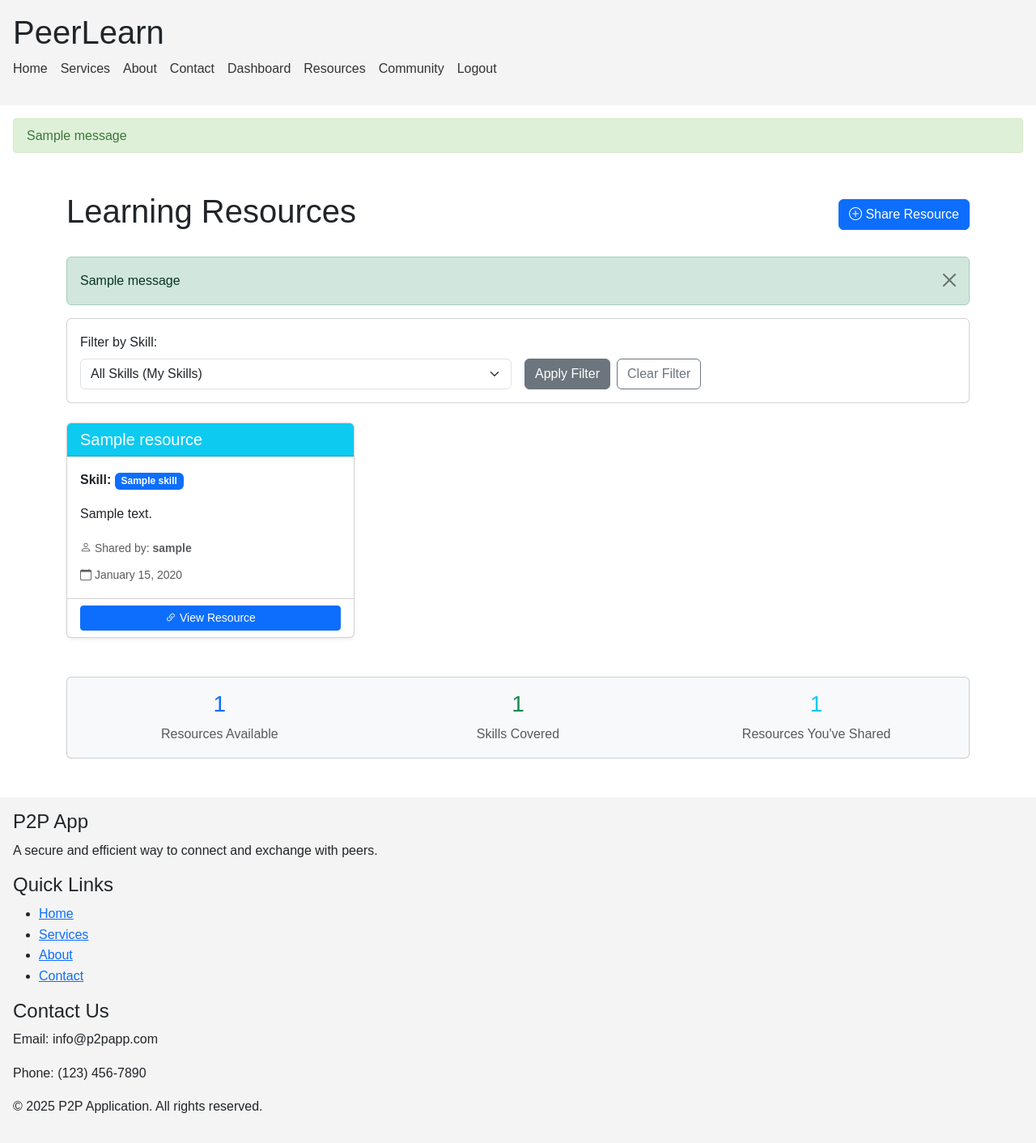
After one commit to quantum-coderX/Peer_to_peer_flaskapp, a Flask app: page /resources in a window 1280 px wide. The commit adds this page. Shown: the whole page at 81% size. Run offline with Flask 3, Linux system fonts and the light colour scheme; a user stored in the database is signed in; tables that the repository leaves empty hold one stand-in row (values such as "Sample post"); one stand-in notice (Sample message) is shown.

Commit message:
Addded resources final

```diff
--- a/app.py
+++ b/app.py
@@ -445,6 +445,37 @@ def handle_connection(connection_id, action):
 
     return redirect(url_for('dashboard'))
 
+@app.route('/resources')
+@login_required
+def view_resources():
+    # Get filter parameters
+    skill_id = request.args.get('skill_id', type=int)
+
+    # Get all skills for the dropdown
+    skills = Skill.query.order_by(Skill.name).all()
+
+    # Get user's skill IDs (both teaching and learning)
+    user_skill_ids = [skill.skill_id for skill in current_user.skills]
+
+    # Build the query based on filters
+    if skill_id:
+        # Filter by specific skill
+        resources = Resource.query.filter_by(skill_id=skill_id).order_by(Resource.created_at.desc()).all()
+        selected_skill = Skill.query.get(skill_id)
+    elif user_skill_ids:
+        # Show resources for user's skills
+        resources = Resource.query.filter(Resource.skill_id.in_(user_skill_ids)).order_by(Resource.created_at.desc()).all()
+        selected_skill = None
+    else:
+        # Show all resources if user has no skills
+        resources = Resource.query.order_by(Resource.created_at.desc()).all()
+        selected_skill = None
+
+    return render_template('resources.html',
+                          resources=resources,
+                          skills=skills,
+                          selected_skill=selected_skill)
+
 @app.route('/share-resource', methods=['GET', 'POST'])
 @login_required
 def share_resource():
@@ -466,7 +497,7 @@ def share_resource():
         db.session.commit()
 
         flash('Learning resource has been shared successfully!', 'success')
-        return redirect(url_for('dashboard'))
+        return redirect(url_for('view_resources'))
 
     return render_template('share_resource.html', form=form)
 
--- a/templates/dashboard.html
+++ b/templates/dashboard.html
@@ -242,7 +242,10 @@
           </div>
 
           <div class="mt-3">
-            <a href="{{ url_for('share_resource') }}" class="btn btn-info"
+            <a href="{{ url_for('view_resources') }}" class="btn btn-info me-2"
+              >View All Resources</a
+            >
+            <a href="{{ url_for('share_resource') }}" class="btn btn-primary"
               >Share Resource</a
             >
           </div>
--- a/templates/layout.html
+++ b/templates/layout.html
@@ -8,6 +8,11 @@
     <link
       href="https://cdn.jsdelivr.net/npm/bootstrap@5.3.0-alpha1/dist/css/bootstrap.min.css"
       rel="stylesheet"
+    />
+    <!-- Bootstrap Icons -->
+    <link
+      rel="stylesheet"
+      href="https://cdn.jsdelivr.net/npm/bootstrap-icons@1.11.0/font/bootstrap-icons.css"
     />
     <style>
       /* Basic styles */
@@ -116,6 +121,7 @@
           <li><a href="#">Contact</a></li>
           {% if current_user.is_authenticated %}
           <li><a href="{{ url_for('dashboard') }}">Dashboard</a></li>
+          <li><a href="{{ url_for('view_resources') }}">Resources</a></li>
           <li><a href="{{ url_for('community') }}">Community</a></li>
           <li><a href="{{ url_for('logout') }}">Logout</a></li>
           {% else %}
--- /dev/null
+++ b/templates/resources.html
@@ -0,0 +1,138 @@
+{% extends "layout.html" %}
+
+{% block title %}Learning Resources - PeerLearn{% endblock %}
+
+{% block content %}
+<div class="container mt-5">
+  <div class="d-flex justify-content-between align-items-center mb-4">
+    <h1>Learning Resources</h1>
+    <a href="{{ url_for('share_resource') }}" class="btn btn-primary">
+      <i class="bi bi-plus-circle"></i> Share Resource
+    </a>
+  </div>
+
+  {% with messages = get_flashed_messages(with_categories=true) %}
+    {% if messages %}
+      {% for category, message in messages %}
+        <div class="alert alert-{{ category }} alert-dismissible fade show" role="alert">
+          {{ message }}
+          <button type="button" class="btn-close" data-bs-dismiss="alert" aria-label="Close"></button>
+        </div>
+      {% endfor %}
+    {% endif %}
+  {% endwith %}
+
+  <!-- Filter Section -->
+  <div class="card mb-4">
+    <div class="card-body">
+      <form method="GET" action="{{ url_for('view_resources') }}" class="row g-3">
+        <div class="col-md-6">
+          <label for="skill_id" class="form-label">Filter by Skill:</label>
+          <select name="skill_id" id="skill_id" class="form-select" onchange="this.form.submit()">
+            <option value="">All Skills (My Skills)</option>
+            {% for skill in skills %}
+              <option value="{{ skill.id }}" {% if selected_skill and selected_skill.id == skill.id %}selected{% endif %}>
+                {{ skill.name }}
+              </option>
+            {% endfor %}
+          </select>
+        </div>
+        <div class="col-md-6 d-flex align-items-end">
+          <button type="submit" class="btn btn-secondary me-2">Apply Filter</button>
+          <a href="{{ url_for('view_resources') }}" class="btn btn-outline-secondary">Clear Filter</a>
+        </div>
+      </form>
+    </div>
+  </div>
+
+  <!-- Resources Display -->
+  <div class="row">
+    {% if resources %}
+      {% for resource in resources %}
+        <div class="col-md-6 col-lg-4 mb-4">
+          <div class="card h-100 shadow-sm">
+            <div class="card-header bg-info text-white">
+              <h5 class="card-title mb-0">{{ resource.title }}</h5>
+            </div>
+            <div class="card-body">
+              <p class="card-text">
+                <strong>Skill:</strong>
+                <span class="badge bg-primary">{{ resource.skill.name }}</span>
+              </p>
+
+              {% if resource.description %}
+                <p class="card-text">{{ resource.description }}</p>
+              {% else %}
+                <p class="card-text text-muted">No description provided.</p>
+              {% endif %}
+
+              <div class="mt-3">
+                <p class="text-muted mb-2">
+                  <small>
+                    <i class="bi bi-person"></i> Shared by: <strong>{{ resource.user.username }}</strong>
+                  </small>
+                </p>
+                <p class="text-muted mb-0">
+                  <small>
+                    <i class="bi bi-calendar"></i> {{ resource.created_at.strftime('%B %d, %Y') }}
+                  </small>
+                </p>
+              </div>
+            </div>
+            <div class="card-footer bg-transparent">
+              {% if resource.url %}
+                <a href="{{ resource.url }}" target="_blank" class="btn btn-primary btn-sm w-100">
+                  <i class="bi bi-link-45deg"></i> View Resource
+                </a>
+              {% elif resource.file_path %}
+                <a href="{{ url_for('download_resource', resource_id=resource.id) }}" class="btn btn-primary btn-sm w-100">
+                  <i class="bi bi-download"></i> Download Resource
+                </a>
+              {% else %}
+                <button class="btn btn-secondary btn-sm w-100" disabled>
+                  No link available
+                </button>
+              {% endif %}
+            </div>
+          </div>
+        </div>
+      {% endfor %}
+    {% else %}
+      <div class="col-12">
+        <div class="alert alert-info text-center">
+          <h4>No Resources Found</h4>
+          <p>
+            {% if selected_skill %}
+              No resources have been shared for <strong>{{ selected_skill.name }}</strong> yet.
+            {% else %}
+              No resources available for your skills.
+              <a href="{{ url_for('add_user_skill') }}">Add skills</a> to see relevant resources,
+              or <a href="{{ url_for('share_resource') }}">share a resource</a> to help others!
+            {% endif %}
+          </p>
+        </div>
+      </div>
+    {% endif %}
+  </div>
+
+  <!-- Quick Stats -->
+  <div class="card mt-4 bg-light">
+    <div class="card-body">
+      <div class="row text-center">
+        <div class="col-md-4">
+          <h3 class="text-primary">{{ resources|length }}</h3>
+          <p class="text-muted mb-0">Resources Available</p>
+        </div>
+        <div class="col-md-4">
+          <h3 class="text-success">{{ skills|length }}</h3>
+          <p class="text-muted mb-0">Skills Covered</p>
+        </div>
+        <div class="col-md-4">
+          <h3 class="text-info">{{ current_user.shared_resources|length }}</h3>
+          <p class="text-muted mb-0">Resources You've Shared</p>
+        </div>
+      </div>
+    </div>
+  </div>
+</div>
+{% endblock %}
```
Also changed, not shown: forms.py (+7 -1 lines), templates/share_resource.html (+60 -0 lines).
